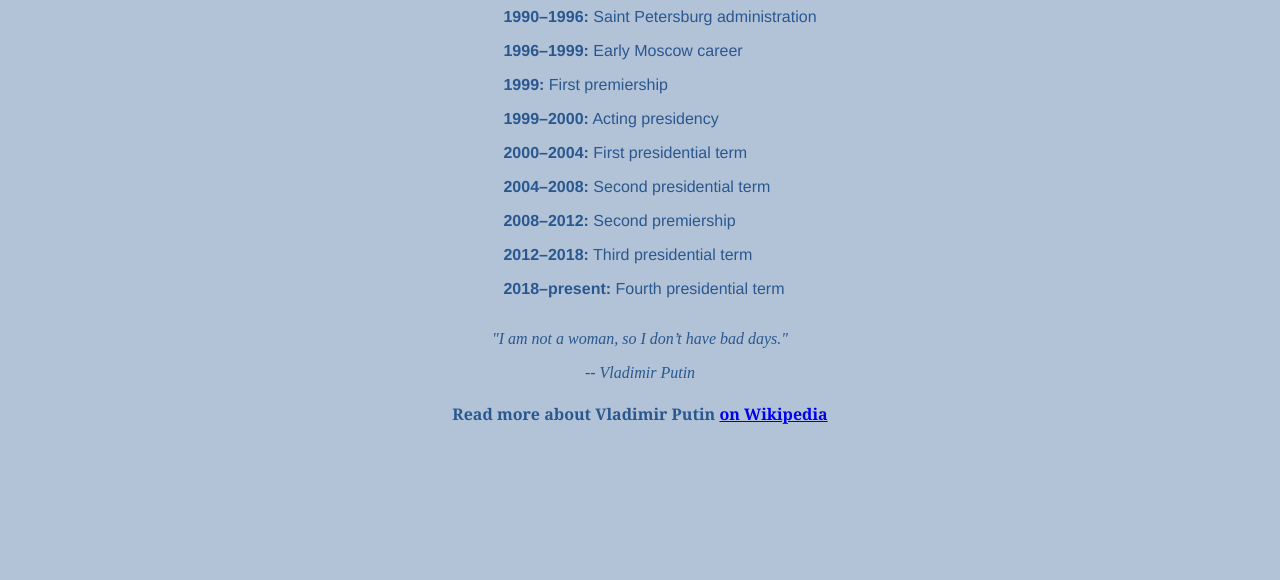
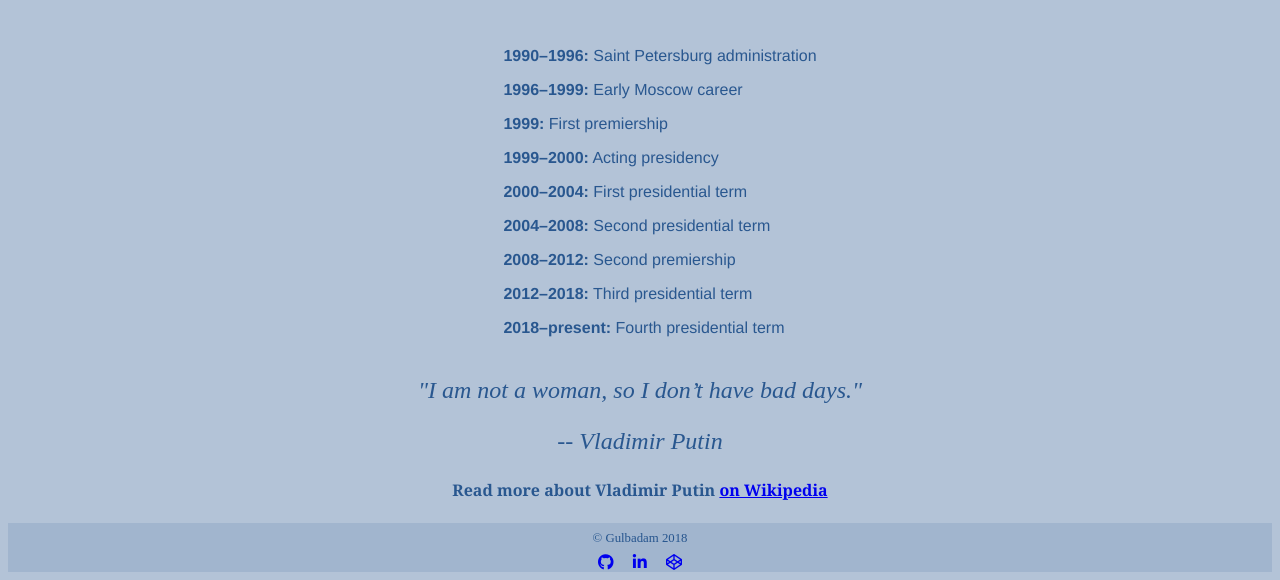
Before and after one commit to gulbadam/Tribute-Page, a plain HTML site: page index.html in a window 1280 px wide. Shown: the part 596-1176 px from the top of the page. Before the commit the page ends 1042 px from the top, so only its background shows below. Drawn offline with Linux system fonts and the light colour scheme; a script that the page names is missing.

Commit message:
more style

```diff
--- a/index.html
+++ b/index.html
@@ -6,6 +6,8 @@
     <title>Vladimir Putin</title>
     <meta name="viewport" content="width=device-width, initial-scale=1">
     <link rel="stylesheet" type="text/css" media="screen" href="style.css" />
+    <link rel="stylesheet" href="https://use.fontawesome.com/releases/v5.5.0/css/all.css" integrity="sha384-B4dIYHKNBt8Bc12p+WXckhzcICo0wtJAoU8YZTY5qE0Id1GSseTk6S+L3BlXeVIU"
+        crossorigin="anonymous">
     <script src="main.js"></script>
 </head>
 <body>
@@ -52,7 +54,18 @@
             <div>-- Vladimir Putin</div>
         </blockquote>
         <h4>Read more about Vladimir Putin <a id="tribute-link" href="https://en.wikipedia.org/wiki/Vladimir_Putin" target="_blank"> on Wikipedia</a></h4>
+        <footer id="footer">
+            <div id="copyright">
+                &copy; Gulbadam 2018
+            </div>
+            <div>
+                <a class="link-icon" href="https://github.com/gulbadam" target="_blank"><i class="fab fa-github"></i></a>
+                <a class="link-icon" href="https://www.linkedin.com/in/yelena-guliyeva-ab095317/" target="_blank"><i class="fab fa-linkedin-in"></i></a>
+                <a class="link-icon" href="https://codepen.io/gulbadam/" target="_blank"><i class="fab fa-codepen"></i></a>
+            </div>
+        </footer>
     </div>
+
 
 </body>
 </html>
--- a/style.css
+++ b/style.css
@@ -26,6 +26,7 @@ color: rgba(7, 61, 126, 0.805)
     margin: 1rem;
 }
 h1 {
+    font-size: 3rem;
     color: rgba(7, 61, 126)
 }
 h4 {
@@ -38,5 +39,22 @@ ul {
  font-family: 'Franklin Gothic Medium', 'Arial Narrow', Arial, sans-serif;
 }
 blockquote {
+    font-size: 1.5rem;
     font-style: italic;
 }
+.link-icon {
+    font-size: 1rem;
+    margin: 0.5rem;
+
+}
+#footer {
+    background-color: rgba(7, 61, 126, 0.103);
+    font-size: 0.8em;
+}
+#copyright {
+    margin: 0.5rem;
+    padding-top: 0.5rem;
+}
+a:visited {
+    color: rgba(7, 61, 126, 0.805)
+}
```
